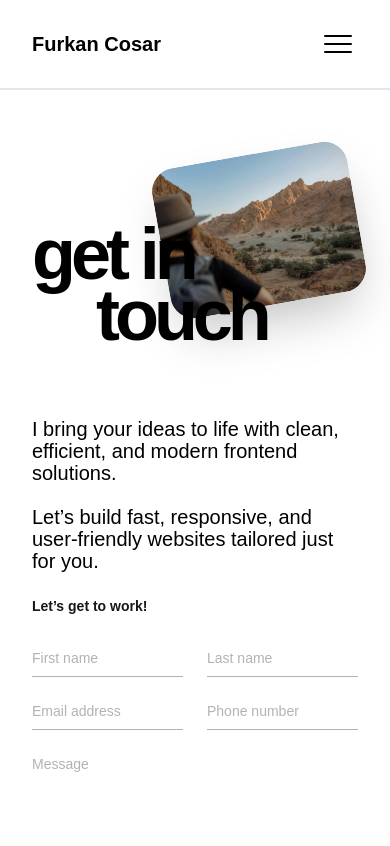
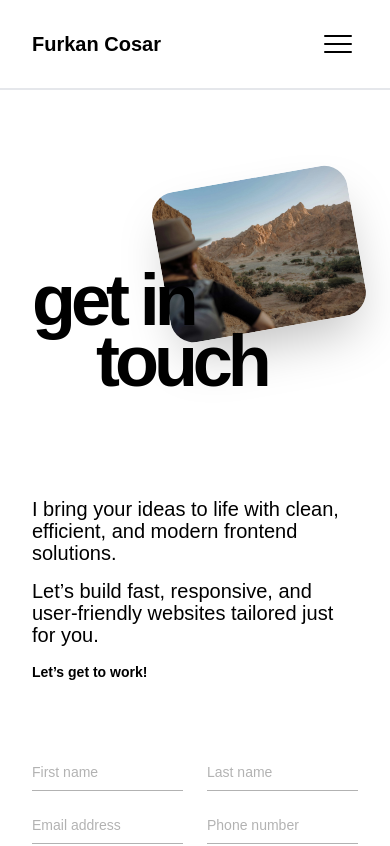
Before and after one commit to Luchhass/Portfolio-app, a Next.js app: page /contact in a window 390 px wide. Shown: the top 846 px of the page. Built offline with nearby package versions, Linux system fonts and the light colour scheme.

Commit message:
adjusted global padding and fixed responsive inconsistencies

```diff
--- a/src/app/contact/page.jsx
+++ b/src/app/contact/page.jsx
@@ -3,9 +3,10 @@ import Image from "next/image";
 
 export default function ContactPage() {
   return (
-    <main className="flex flex-col gap-18 lg:flex-row lg:items-center lg:justify-center lg:min-h-[calc(100dvh-106px)] px-8 py-6 md:px-10 md:py-8 lg:px-16 lg:py-8">
-      <section className="flex-1 relative flex justify-center py-10 m-auto lg:m-0">
-        <div className="ml-32 z-0">
+    <main className="flex flex-col lg:flex-row lg:items-center lg:justify-center lg:min-h-[calc(100dvh-106px)] px-8 md:px-10 lg:px-16">
+      {/* Contact Page Hero Section */}
+      <section className="flex-1 relative flex justify-center m-auto lg:m-0 my-32 md:my-42 lg:my-52">
+        <div className="relative -top-10 ml-32 z-0">
           <Image
             src="/images/contact-page-hero.jpg"
             alt="Scenic coastal view with city skyline"
@@ -16,23 +17,28 @@ export default function ContactPage() {
           />
         </div>
 
-        <h1 className="absolute bottom-0 left-0 z-10 text-black dark:text-white font-black text-7xl md:text-8xl lg:text-9xl leading-[0.85] tracking-[-0.07em]">
+        <h1 className="absolute top-13 left-0 z-10 text-black dark:text-white font-black text-7xl md:text-8xl lg:text-9xl leading-[0.85] tracking-[-0.07em]">
           get in
           <br />
           <span className="block ml-16 md:ml-20 lg:ml-24">touch</span>
         </h1>
       </section>
 
-      <section className="flex-1 flex gap-6 flex-col">
-        <h2 className="text-xl md:text-2xl lg:text-3xl font-extralight leading-[1.1] text-black dark:text-white">
-          I bring your ideas to life with clean, efficient, and modern frontend
-          solutions. <br />
-          <br />
-          Let’s build fast, responsive, and user-friendly websites tailored just
-          for you.
-        </h2>
+      {/* Contact Page Form Section */}
+      <section className="flex-1 flex flex-col gap-6 md:gap-8 lg:gap-10">
+        <div className="flex flex-col gap-4 text-xl md:text-2xl lg:text-3xl font-extralight leading-[1.1] text-black dark:text-white">
+          <h2>
+            I bring your ideas to life with clean, efficient, and modern
+            frontend solutions.
+          </h2>
 
-        <p className="text-sm md:text-base font-black">Let’s get to work!</p>
+          <h2>
+            Let’s build fast, responsive, and user-friendly websites tailored
+            just for you.
+          </h2>
+
+          <p className="text-sm md:text-base font-black">Let’s get to work!</p>
+        </div>
 
         <ContactForm />
       </section>
--- a/src/app/page.jsx
+++ b/src/app/page.jsx
@@ -6,8 +6,9 @@ import Link from "next/link";
 export default function Home() {
   return (
     <main>
-      <section className="h-[calc(100dvh-90px)] md:h-[calc(100dvh-106px)] px-8 py-0 md:px-10 lg:px-16">
-        <div className="relative w-full h-full flex items-center justify-center py-6 md:py-8 lg:py-8">
+      {/* Home Page Hero Section */}
+      <section className="h-[calc(100dvh-90px)] md:h-[calc(100dvh-106px)] px-8 py-6 md:px-10 md:py-8 lg:px-16 lg:py-8">
+        <div className="relative w-full h-full flex items-center justify-center">
           <div className="relative w-screen h-[calc(100%-4rem)] lg:w-[600px] rounded-3xl overflow-hidden shadow-2xl">
             <video
               className="w-full h-full object-cover"
@@ -43,15 +44,18 @@ export default function Home() {
         </div>
       </section>
 
+      {/* Welcome Band Section */}
       <section>
         <WelcomeBand />
       </section>
 
+      {/* Projects Highlights Section */}
       <section className="px-8 py-0 md:px-10 lg:px-16">
         <ProjectHighlights />
       </section>
 
-      <section className="px-8 py-0 md:px-10 lg:px-16">
+      {/* Contact Us Section */}
+      <section>
         <ContactBanner />
       </section>
     </main>
--- a/src/app/projects/page.jsx
+++ b/src/app/projects/page.jsx
@@ -25,14 +25,28 @@ export default function ProjectsPage() {
 
   return (
     <main className="px-8 py-6 md:px-10 md:py-8 lg:px-16 lg:py-8">
-      <section>
-        <h1 className="pb-16 md:pb-20 lg:pb-24 text-6xl md:text-7xl lg:text-8xl font-black leading-[0.8] tracking-[-0.08em]">
-          explore
+      {/* Projects Paragraph Section */}
+      <section className="flex flex-col gap-6 md:gap-8 lg:gap-10">
+        <h1 className="text-6xl md:text-7xl lg:text-8xl font-black leading-[0.8] tracking-[-0.08em] text-black dark:text-white">
+          what I’ve
           <br />
-          our creations
+          been building
         </h1>
 
-        <div className="flex justify-between :items-center pb-4 md:pb-6 lg:pb-8 items-center">
+        <h2 className="text-xl md:text-2xl lg:text-3xl font-extralight leading-[1.1] text-black dark:text-white">
+          Each project here reflects my approach to design, code, and
+          problem-solving.{" "}
+          <span className="font-bold">
+            From concept to execution, every detail has been carefully
+            considered and built with intent.
+          </span>
+        </h2>
+      </section>
+
+      {/* Projects Section */}
+      <section className="flex flex-col gap-10 md:gap-14 lg:gap-18 mt-32">
+        {/* Projects Navigation */}
+        <div className="flex justify-between :items-center items-center">
           <nav className="flex-1 text-center md:text-left">
             <ul className="inline-flex flex-wrap gap-x-4 gap-y-2 md:gap-8 lg:gap-10">
               {categories.map((category) => (
@@ -95,11 +109,12 @@ export default function ProjectsPage() {
             ))}
           </div>
         </div>
-      </section>
 
-      <section>
+        {/* Projects Lists */}
+        <div>
           {viewMode === "grid" ? (
-          <div className="grid grid-cols-1 sm:grid-cols-2 md:grid-cols-2 lg:grid-cols-3 gap-8 md:gap-10 lg:gap-14">
+            // Grid View
+            <div className="grid grid-cols-1 sm:grid-cols-2 md:grid-cols-2 lg:grid-cols-3 gap-10 md:gap-14 lg:gap-18">
               {filteredDeployments.map((deployment) => (
                 <a
                   key={deployment.id}
@@ -139,6 +154,7 @@ export default function ProjectsPage() {
               ))}
             </div>
           ) : (
+            // List View
             <div className="grid grid-cols-1 lg:grid-cols-2 gap-6 md:gap-8">
               {filteredDeployments.map((deployment) => (
                 <a
@@ -177,7 +193,10 @@ export default function ProjectsPage() {
               ))}
             </div>
           )}
+        </div>
 
+        {/* Empty Projects Container */}
+        <div>
           {filteredDeployments.length === 0 && (
             <div className="py-20 text-center">
               <p className="text-lg text-black/50 dark:text-white/50">
@@ -185,8 +204,10 @@ export default function ProjectsPage() {
               </p>
             </div>
           )}
+        </div>
       </section>
 
+      {/* Contact Us Section */}
       <section>
         <ContactBanner />
       </section>
--- a/src/components/ContactBanner.jsx
+++ b/src/components/ContactBanner.jsx
@@ -2,7 +2,8 @@ import Link from "next/link";
 
 export default function ContactBanner() {
   return (
-    <div className="flex flex-col items-center gap-8 md:gap-10 lg:gap-12 py-32 md:py-44 lg:py-56">
+    <div className="flex flex-col items-center gap-6 md:gap-8 lg:gap-10 py-32 md:py-42 lg:py-52">
+      {/* Banner Text */}
       <div className="relative w-fit mx-auto">
         <h1 className="text-center text-7xl md:text-8xl lg:text-9xl font-black leading-[0.8] text-black dark:text-white lowercase tracking-[-0.02em] relative z-1 whitespace-nowrap">
           let's get
@@ -35,6 +36,7 @@ export default function ContactBanner() {
         </h1>
       </div>
 
+      {/* Banner Button */}
       <Link
         href="/contact"
         className="relative overflow-hidden bg-[#f37a35] px-12 py-5 text-sm font-semibold rounded-full text-white md:text-md group transition-all duration-300 hover:scale-105 active:scale-95"
--- a/src/components/ContactForm.jsx
+++ b/src/components/ContactForm.jsx
@@ -76,7 +76,10 @@ export default function ContactForm() {
   );
 
   return (
-    <form onSubmit={handleSubmit} className="flex flex-col space-y-4">
+    <form
+      onSubmit={handleSubmit}
+      className="flex flex-col space-y-4 py-12 md:py-16 lg:py-20"
+    >
       <div className="grid grid-cols-2 gap-6">
         <div className="flex flex-col">
           <input
--- a/src/components/GithubStats.jsx
+++ b/src/components/GithubStats.jsx
@@ -178,7 +178,7 @@ export default function GithubStats({ username = "octocat" }) {
             statistics
           </h1>
 
-          <div className="mt-4 flex items-center gap-1">
+          <div className="flex items-center gap-1">
             <FaUser className="h-4 w-4 text-black/50 dark:text-white/50" />
             <p className="text-lg text-black/50 dark:text-white/50">
               @{username}
--- a/src/components/PageIntroAnimation.jsx
+++ b/src/components/PageIntroAnimation.jsx
@@ -1,9 +1,9 @@
 "use client";
 import { useEffect, useRef } from "react";
+import { usePathname } from "next/navigation";
 import gsap from "gsap";
 import Lottie from "lottie-react";
 import welcomeText from "/public/animations/welcomeText.json";
-import { usePathname } from "next/navigation";
 
 export default function PageIntroAnimation() {
   const lottieRef = useRef();
--- a/src/components/ProjectHighlights.jsx
+++ b/src/components/ProjectHighlights.jsx
@@ -17,14 +17,15 @@ export default function ProjectHighlights() {
 
   return (
     <div className="flex flex-col gap-20 py-16 md:py-24 lg:py-32">
-      <div className="flex flex-col gap-8">
+      {/* Projects Texts */}
+      <div className="flex flex-col gap-6 md:gap-8 lg:gap-10">
         <p className="text-sm md:text-base uppercase text-[#f37a35]">
           PROJECT
           <br />
           HIGHLIGHTS
         </p>
 
-        <h2 className="mb-8 text-xl md:text-2xl lg:text-3xl font-extralight leading-[1.1] text-black dark:text-white">
+        <h2 className="text-xl md:text-2xl lg:text-3xl font-extralight leading-[1.1] text-black dark:text-white">
           Enjoy some of our best work{" "}
           <span className="font-bold">
             in web design, e-commerce, branding & digital marketing.
@@ -32,7 +33,8 @@ export default function ProjectHighlights() {
         </h2>
       </div>
 
-      <div className="grid grid-cols-1 sm:grid-cols-2 lg:grid-cols-3 gap-8 md:gap-10 lg:gap-14">
+      {/* Projects */}
+      <div className="grid grid-cols-1 sm:grid-cols-2 lg:grid-cols-3 gap-10 md:gap-14 lg:gap-18">
         {highlightedProjects.map((project) => (
           <a
             key={project.id}
@@ -72,6 +74,7 @@ export default function ProjectHighlights() {
         ))}
       </div>
 
+      {/* Redirect Button */}
       <div className="flex flex-col items-center">
         <Link
           href="/contact"
```
Also changed, not shown: src/app/about/page.jsx (+25 -13 lines), src/components/Footer.jsx (+12 -2 lines), src/components/Header.jsx (+7 -0 lines). Lines whose indentation alone changed are shown as unchanged.
